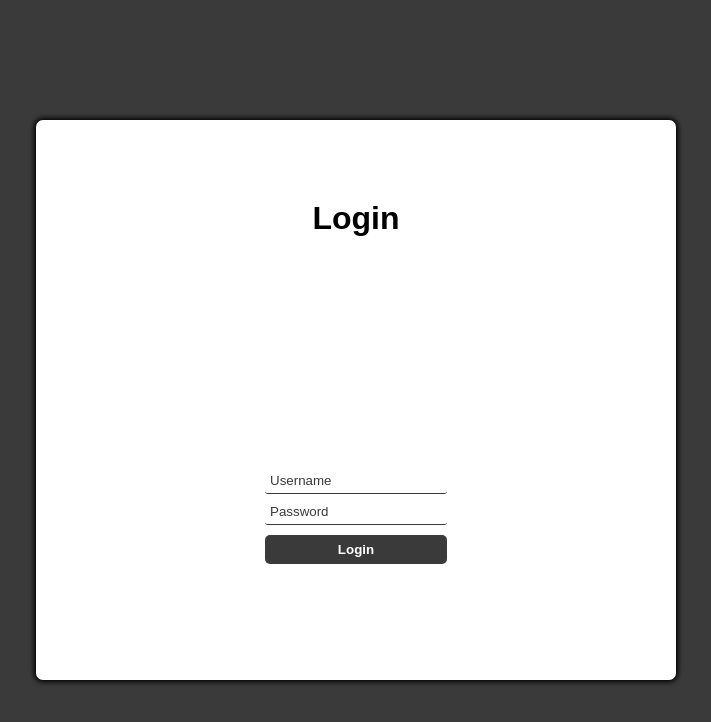
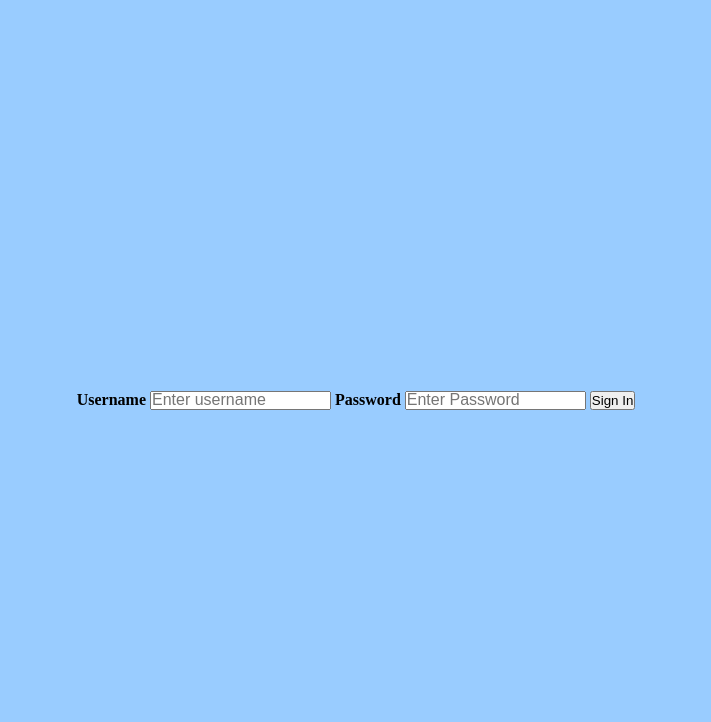
Before and after one commit to tiffanyfu7/devfestproject, a plain HTML site: page signin.html in a window 1280 px wide. Shown: the whole page, without its empty margins (284-995 px from the left). Drawn offline with Linux system fonts and the light colour scheme.

Commit message:
random bits

```diff
--- a/profile.css
+++ b/profile.css
@@ -52,6 +52,7 @@ body {
 
 .owe_container {
   display: flex;
+  text-align: left;
 }
 
 .owe_column {
--- a/signin.html
+++ b/signin.html
@@ -5,13 +5,22 @@
   <meta charset="UTF-8">
   <meta name="viewport" content="width=device-width, initial-scale=1.0">
   <title>Login</title>
-  <link rel="stylesheet" href="signin.css">
-  <script defer src="signin.js"></script>
+  <link rel="stylesheet" href="styles.css">
+  <script defer src="registr.js"></script>
 </head>
 
 <body>
   <main id="main-holder">
-    <h1 id="login-header">Login</h1>
+    <label for="username"><b>Username</b></label>
+    <input type="text" placeholder="Enter username" name="username" id="username" required>
+
+    <label for="psw"><b>Password</b></label>
+    <input type="password" placeholder="Enter Password" name="psw" id="psw" required>
+    <!--verify that passwords match?-->
+
+    <button onclick="redirectHandler()" type="submit" id="registerbtn">Sign In</button>
+
+    <!-- <h1 id="login-header">Login</h1>
 
     <div id="login-error-msg-holder">
       <p id="login-error-msg">Invalid username <span id="error-msg-second-line">and/or password</span></p>
@@ -21,7 +30,7 @@
       <input type="text" name="username" id="username-field" class="login-form-field" placeholder="Username">
       <input type="password" name="password" id="password-field" class="login-form-field" placeholder="Password">
       <input type="submit" value="Login" id="login-form-submit">
-    </form>
+    </form> -->
 
   </main>
 </body>
--- a/signin.js
+++ b/signin.js
@@ -15,3 +15,10 @@ loginButton.addEventListener("click", (e) => {
         loginErrorMsg.style.opacity = 1;
     }
 })
+
+function redirectHandler() {
+  let formName = document.getElementById("username").value;
+  let formNameQP = "name="+formName;
+  console.log("profile.html?"+formNameQP);
+  window.location.replace("profile.html?"+formNameQP);
+}
```
Also changed, not shown: profile.html (+1 -2 lines).
